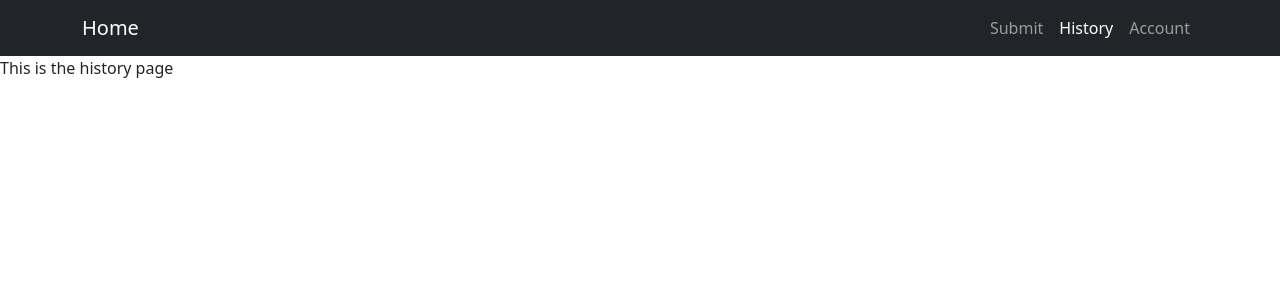
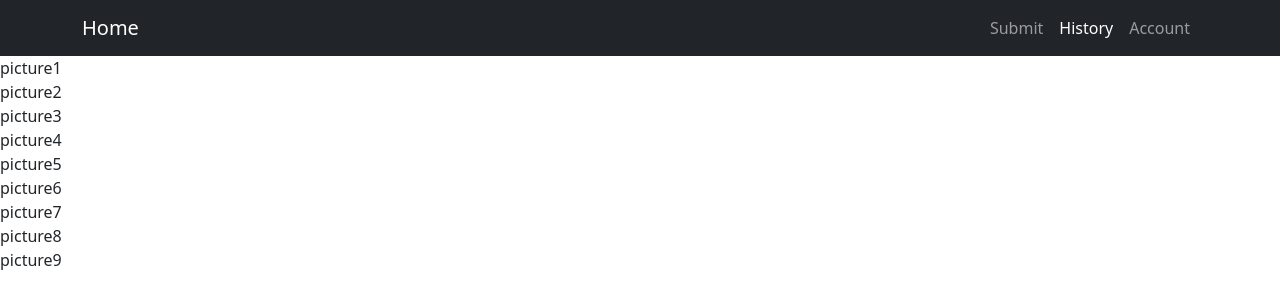
Before and after one commit to SmithD216/las2, a React (Vite) app in the folder las/: page /history in a window 1280 px wide. Shown: the top 304 px of the page. Built offline with nearby package versions, Linux system fonts and the light colour scheme.

Commit message:
Added example divs for hsitory

```diff
--- a/las/src/components/History.jsx
+++ b/las/src/components/History.jsx
@@ -1,9 +1,24 @@
 import React from "react";
 
 export default function History() {
-    return (
-        <div>
-            <p>This is the history page</p>
-        </div>
-    );
+    let elements = [
+        "picture1",
+        "picture2",
+        "picture3",
+        "picture4",
+        "picture5",
+        "picture6",
+        "picture7",
+        "picture8",
+        "picture9",
+    ];
+    const display = elements.map((element, index) => {
+        return (
+            <div className="history-picture" key={index}>
+                {element}
+            </div>
+        );
+    });
+
+    return <div id="history-container">{display}</div>;
 }
```
